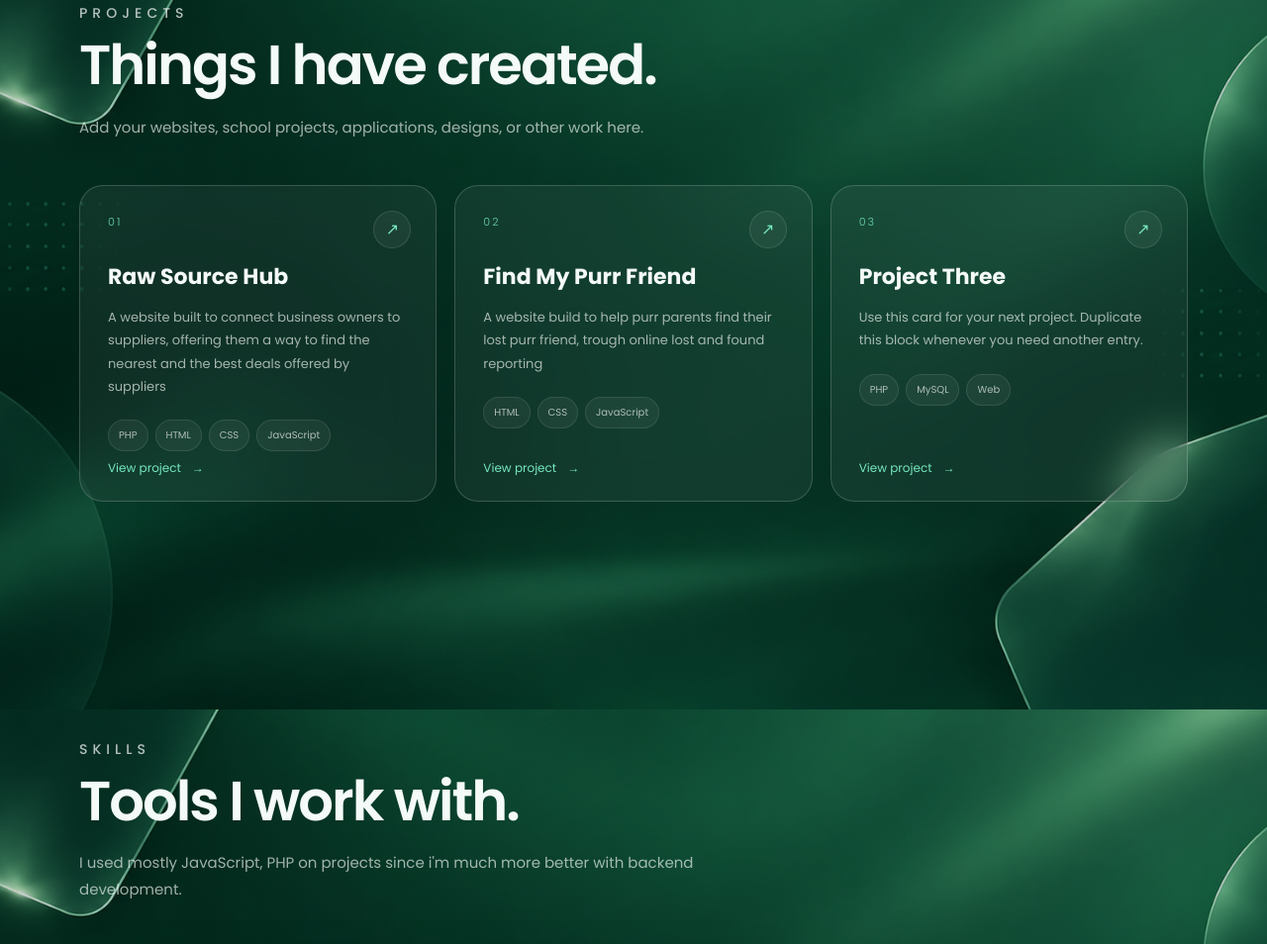
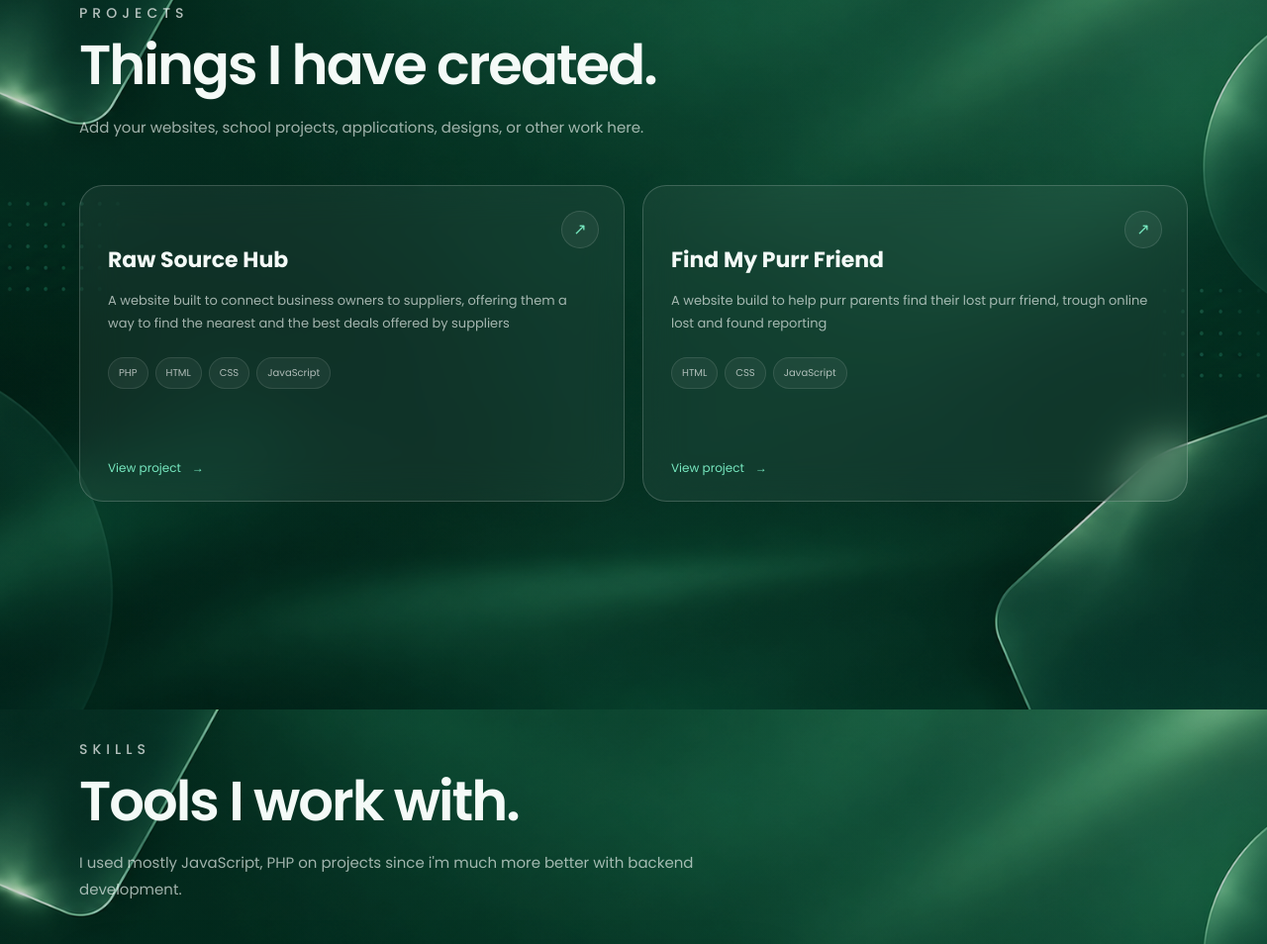
Before and after one commit to BrownCapLR/Pakoy-portfolio, a plain HTML site: page index.html in a window 1280 px wide. Shown: the part 1683-2637 px from the top of the page at 99% size. Drawn offline with Linux system fonts and the light colour scheme.

Commit message:
finalizing context

```diff
--- a/css/style.css
+++ b/css/style.css
@@ -639,8 +639,9 @@ main {
 
 .projects-grid {
     display: grid;
-    grid-template-columns: repeat(3, 1fr);
+    grid-template-columns: repeat(2, 1fr);
     gap: 18px;
+
 }
 
 .project-card {
--- a/index.html
+++ b/index.html
@@ -196,7 +196,7 @@
                 <div class="projects-grid">
 
                     <article class="project-card reveal">
-                        <div class="project-number">01</div>
+                        <div class="project-number"></div>
                         <div class="project-icon">↗</div>
                         <h3>Raw Source Hub</h3>
                         <p>
@@ -215,7 +215,7 @@
                     </article>
 
                     <article class="project-card reveal">
-                        <div class="project-number">02</div>
+                        <div class="project-number"></div>
                         <div class="project-icon">↗</div>
                         <h3>Find My Purr Friend</h3>
                         <p>
@@ -231,23 +231,7 @@
                         </a>
                     </article>
 
-                    <article class="project-card reveal">
-                        <div class="project-number">03</div>
-                        <div class="project-icon">↗</div>
-                        <h3>Project Three</h3>
-                        <p>
-                            Use this card for your next project. Duplicate
-                            this block whenever you need another entry.
-                        </p>
-                        <div class="project-tags">
-                            <span>PHP</span>
-                            <span>MySQL</span>
-                            <span>Web</span>
-                        </div>
-                        <a href="#" class="project-link">
-                            View project <span>→</span>
-                        </a>
-                    </article>
+
 
                 </div>
 
```
